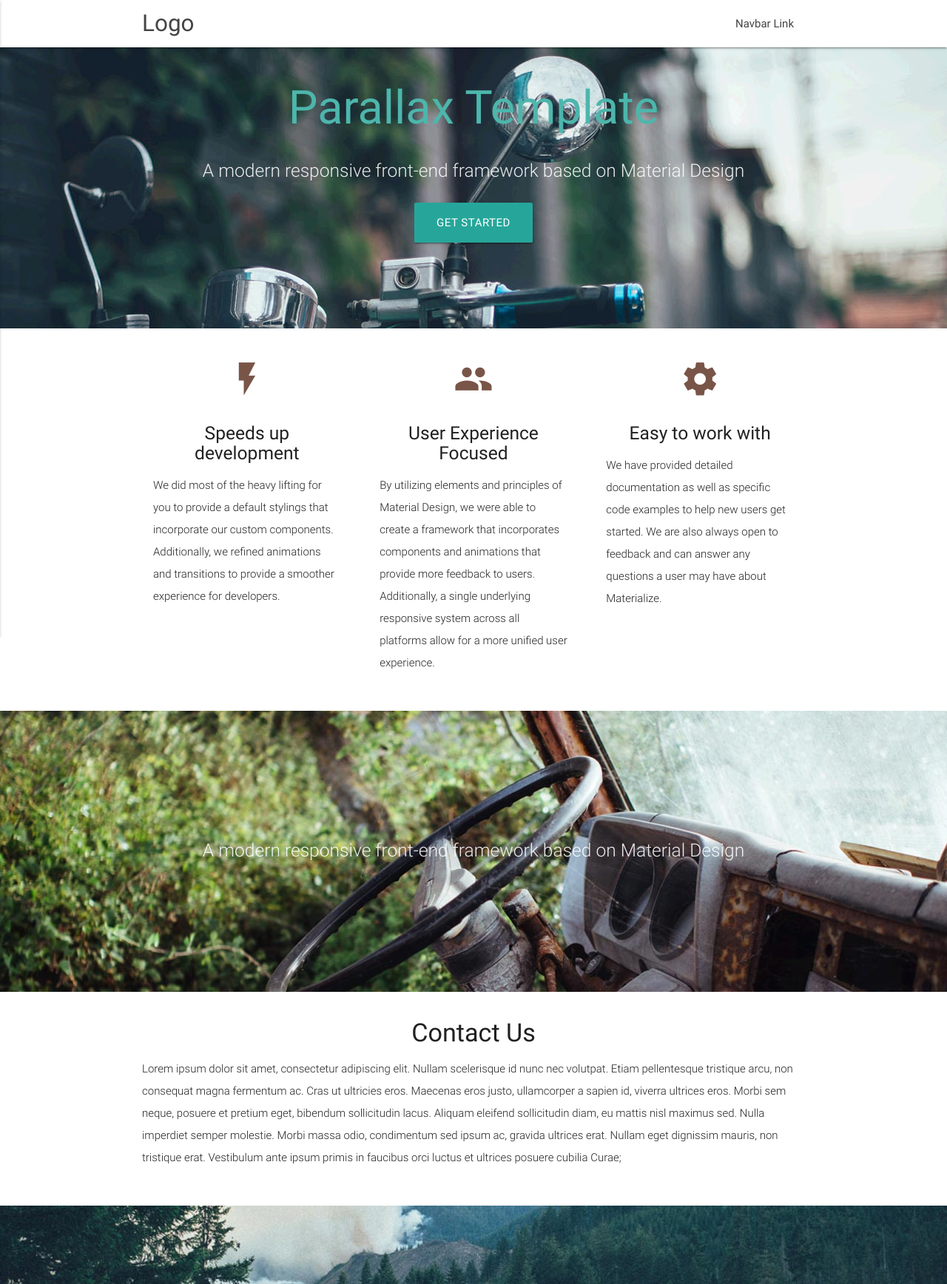
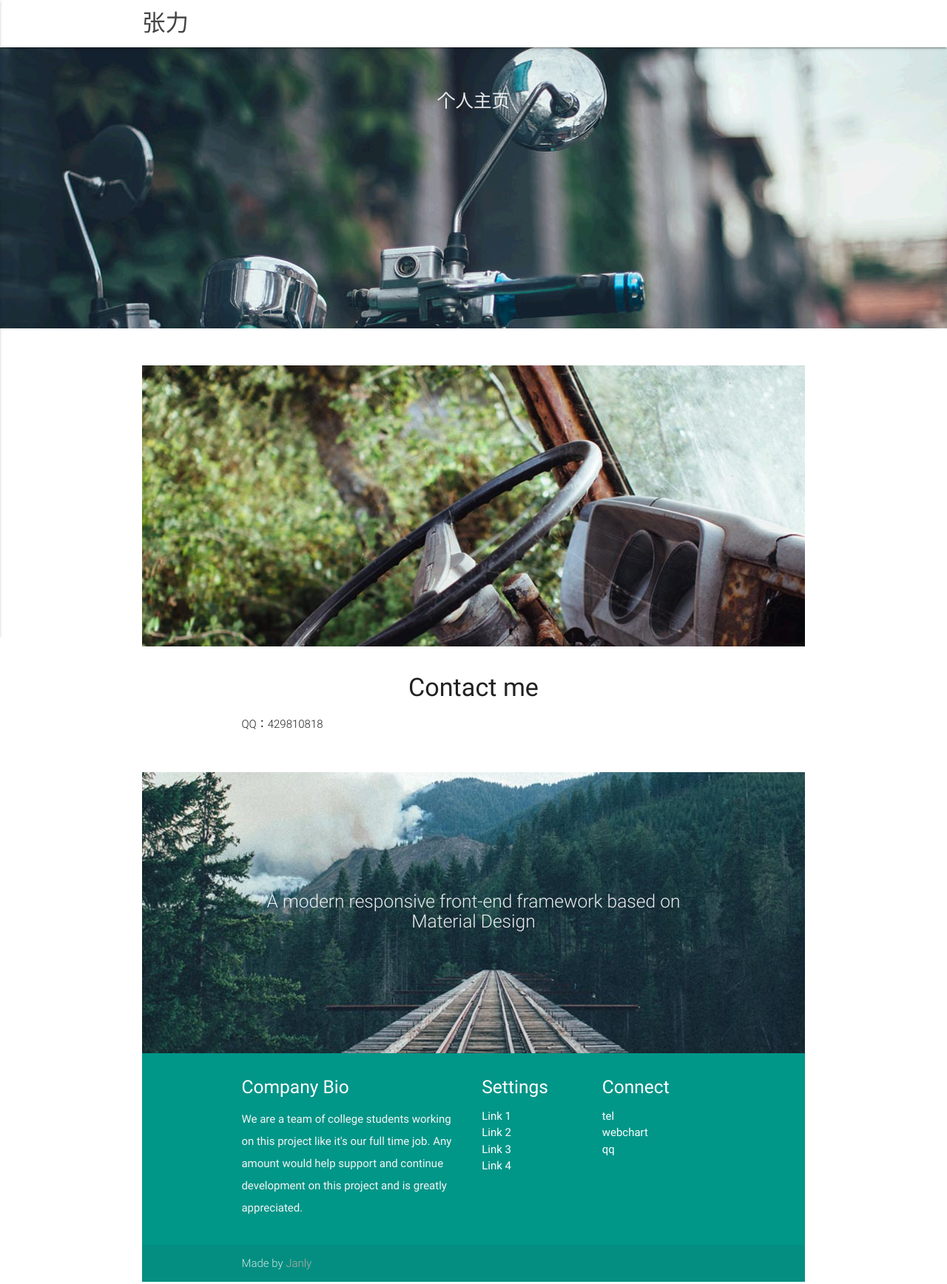
Before and after one commit to jjjachyty/jjjachyty.github.com, a plain HTML site: page index.html in a window 1280 px wide. Shown: the top 1736 px of the page at 74% size. Drawn offline with nearby package versions, Linux system fonts and the light colour scheme.

Commit message:
no message

```diff
--- a/index.html
+++ b/index.html
@@ -1,25 +1,31 @@
 <!DOCTYPE html>
 <html lang="en">
+
 <head>
-  <meta http-equiv="Content-Type" content="text/html; charset=UTF-8"/>
-  <meta name="viewport" content="width=device-width, initial-scale=1, maximum-scale=1.0, user-scalable=no"/>
+    <meta http-equiv="Content-Type" content="text/html; charset=UTF-8" />
+    <meta name="viewport" content="width=device-width, initial-scale=1, maximum-scale=1.0, user-scalable=no" />
     <title>Parallax Template - Materialize</title>
 
     <!-- CSS  -->
     <link href="https://fonts.googleapis.com/icon?family=Material+Icons" rel="stylesheet">
-  <link href="css/materialize.css" type="text/css" rel="stylesheet" media="screen,projection"/>
-  <link href="css/style.css" type="text/css" rel="stylesheet" media="screen,projection"/>
+    <link href="css/materialize.css" type="text/css" rel="stylesheet" media="screen,projection" />
+    <link href="css/style.css" type="text/css" rel="stylesheet" media="screen,projection" />
 </head>
+
 <body>
     <nav class="white" role="navigation">
         <div class="nav-wrapper container">
-      <a id="logo-container" href="#" class="brand-logo">Logo</a>
+            <a id="logo-container" href="#" class="brand-logo">张力</a>
             <ul class="right hide-on-med-and-down">
-        <li><a href="#">Navbar Link</a></li>
+                <li>
+                    <a href="#"></a>
+                </li>
             </ul>
 
             <ul id="nav-mobile" class="side-nav">
-        <li><a href="#">Navbar Link</a></li>
+                <li>
+                    <a href="#"></a>
+                </li>
             </ul>
             <a href="#" data-activates="nav-mobile" class="button-collapse"><i class="material-icons">menu</i></a>
         </div>
@@ -29,12 +35,12 @@
         <div class="section no-pad-bot">
             <div class="container">
                 <br><br>
-        <h1 class="header center teal-text text-lighten-2">Parallax Template</h1>
+                <h1 class="header center teal-text text-lighten-2"></h1>
                 <div class="row center">
-          <h5 class="header col s12 light">A modern responsive front-end framework based on Material Design</h5>
+                    <h5 class="header col s12 light">个人主页</h5>
                 </div>
                 <div class="row center">
-          <a href="http://materializecss.com/getting-started.html" id="download-button" class="btn-large waves-effect waves-light teal lighten-1">Get Started</a>
+                    <!--<a href="http://materializecss.com/getting-started.html" id="download-button" class="btn-large waves-effect waves-light teal lighten-1">Get Started</a>-->
                 </div>
                 <br><br>
 
@@ -49,10 +55,10 @@
 
             <!--   Icon Section   -->
             <div class="row">
-        <div class="col s12 m4">
+                <!--<div class="col s12 m4">
                     <div class="icon-block">
                         <h2 class="center brown-text"><i class="material-icons">flash_on</i></h2>
-            <h5 class="center">Speeds up development</h5>
+                        <h5 class="center">资源下载</h5>
 
                         <p class="light">We did most of the heavy lifting for you to provide a default stylings that incorporate our custom components. Additionally, we refined animations and transitions to provide a smoother experience for developers.</p>
                     </div>
@@ -63,7 +69,7 @@
                         <h2 class="center brown-text"><i class="material-icons">group</i></h2>
                         <h5 class="center">User Experience Focused</h5>
 
-            <p class="light">By utilizing elements and principles of Material Design, we were able to create a framework that incorporates components and animations that provide more feedback to users. Additionally, a single underlying responsive system across all platforms allow for a more unified user experience.</p>
+                        <p class="light">客户关系定价</p>
                     </div>
                 </div>
 
@@ -72,10 +78,10 @@
                         <h2 class="center brown-text"><i class="material-icons">settings</i></h2>
                         <h5 class="center">Easy to work with</h5>
 
-            <p class="light">We have provided detailed documentation as well as specific code examples to help new users get started. We are also always open to feedback and can answer any questions a user may have about Materialize.</p>
+                        <p class="light">。。。</p>
                     </div>
                 </div>
-      </div>
+            </div>-->
 
             </div>
         </div>
@@ -85,7 +91,7 @@
             <div class="section no-pad-bot">
                 <div class="container">
                     <div class="row center">
-          <h5 class="header col s12 light">A modern responsive front-end framework based on Material Design</h5>
+                        <h5 class="header col s12 light"></h5>
                     </div>
                 </div>
             </div>
@@ -98,8 +104,8 @@
                 <div class="row">
                     <div class="col s12 center">
                         <h3><i class="mdi-content-send brown-text"></i></h3>
-          <h4>Contact Us</h4>
-          <p class="left-align light">Lorem ipsum dolor sit amet, consectetur adipiscing elit. Nullam scelerisque id nunc nec volutpat. Etiam pellentesque tristique arcu, non consequat magna fermentum ac. Cras ut ultricies eros. Maecenas eros justo, ullamcorper a sapien id, viverra ultrices eros. Morbi sem neque, posuere et pretium eget, bibendum sollicitudin lacus. Aliquam eleifend sollicitudin diam, eu mattis nisl maximus sed. Nulla imperdiet semper molestie. Morbi massa odio, condimentum sed ipsum ac, gravida ultrices erat. Nullam eget dignissim mauris, non tristique erat. Vestibulum ante ipsum primis in faucibus orci luctus et ultrices posuere cubilia Curae;</p>
+                        <h4>Contact me</h4>
+                        <p class="left-align light">QQ：429810818</p>
                     </div>
                 </div>
 
@@ -139,17 +145,16 @@
                     <div class="col l3 s12">
                         <h5 class="white-text">Connect</h5>
                         <ul>
-            <li><a class="white-text" href="#!">Link 1</a></li>
-            <li><a class="white-text" href="#!">Link 2</a></li>
-            <li><a class="white-text" href="#!">Link 3</a></li>
-            <li><a class="white-text" href="#!">Link 4</a></li>
+                            <li><a class="white-text" href="#!">tel</a></li>
+                            <li><a class="white-text" href="#!">webchart</a></li>
+                            <li><a class="white-text" href="#!">qq</a></li>
                         </ul>
                     </div>
                 </div>
             </div>
             <div class="footer-copyright">
                 <div class="container">
-      Made by <a class="brown-text text-lighten-3" href="http://materializecss.com">Materialize</a>
+                    Made by <a class="brown-text text-lighten-3" href="">Janly</a>
                 </div>
             </div>
         </footer>
@@ -161,4 +166,5 @@
         <script src="js/init.js"></script>
 
 </body>
+
 </html>
```
Lines whose indentation alone changed are shown as unchanged.
